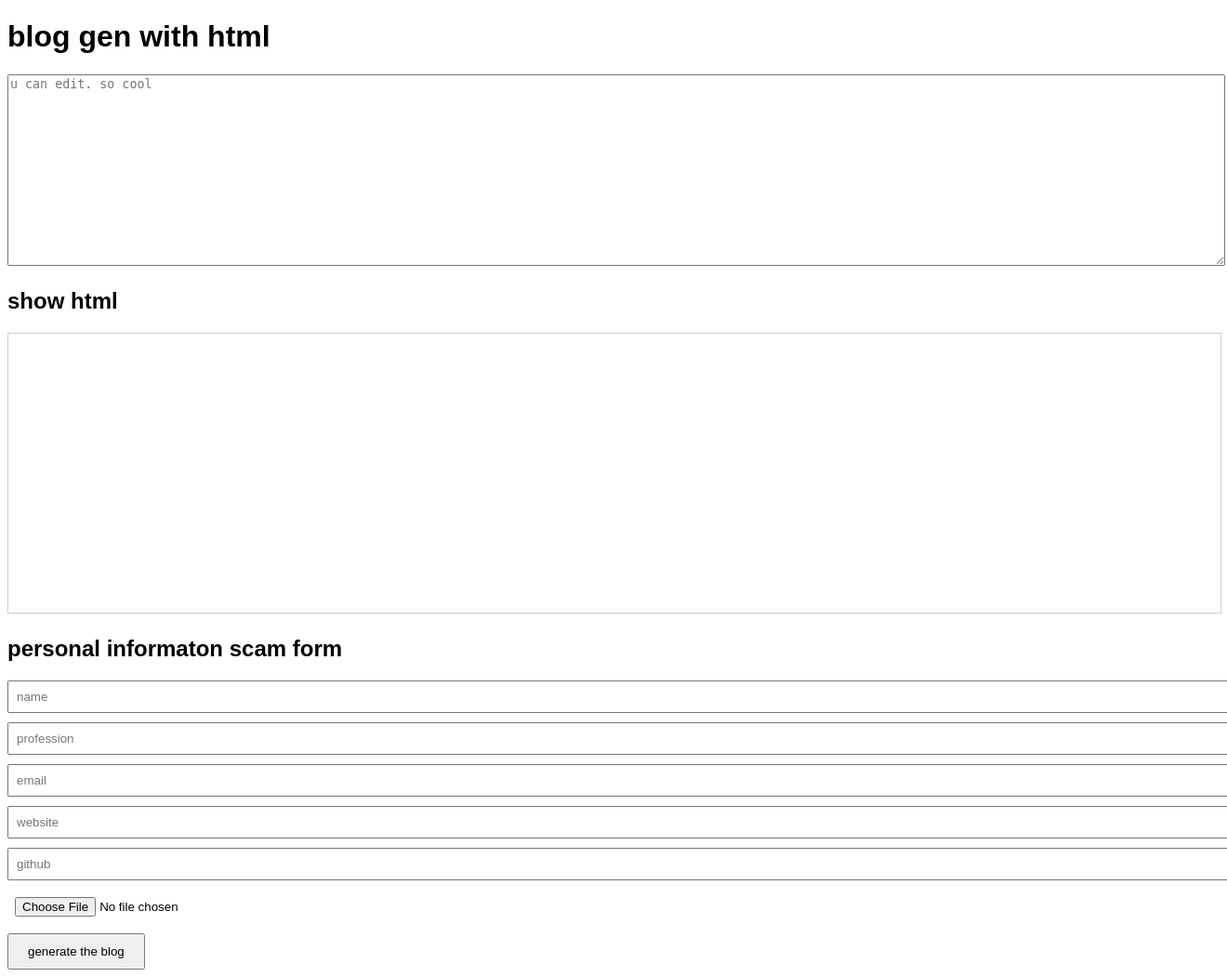
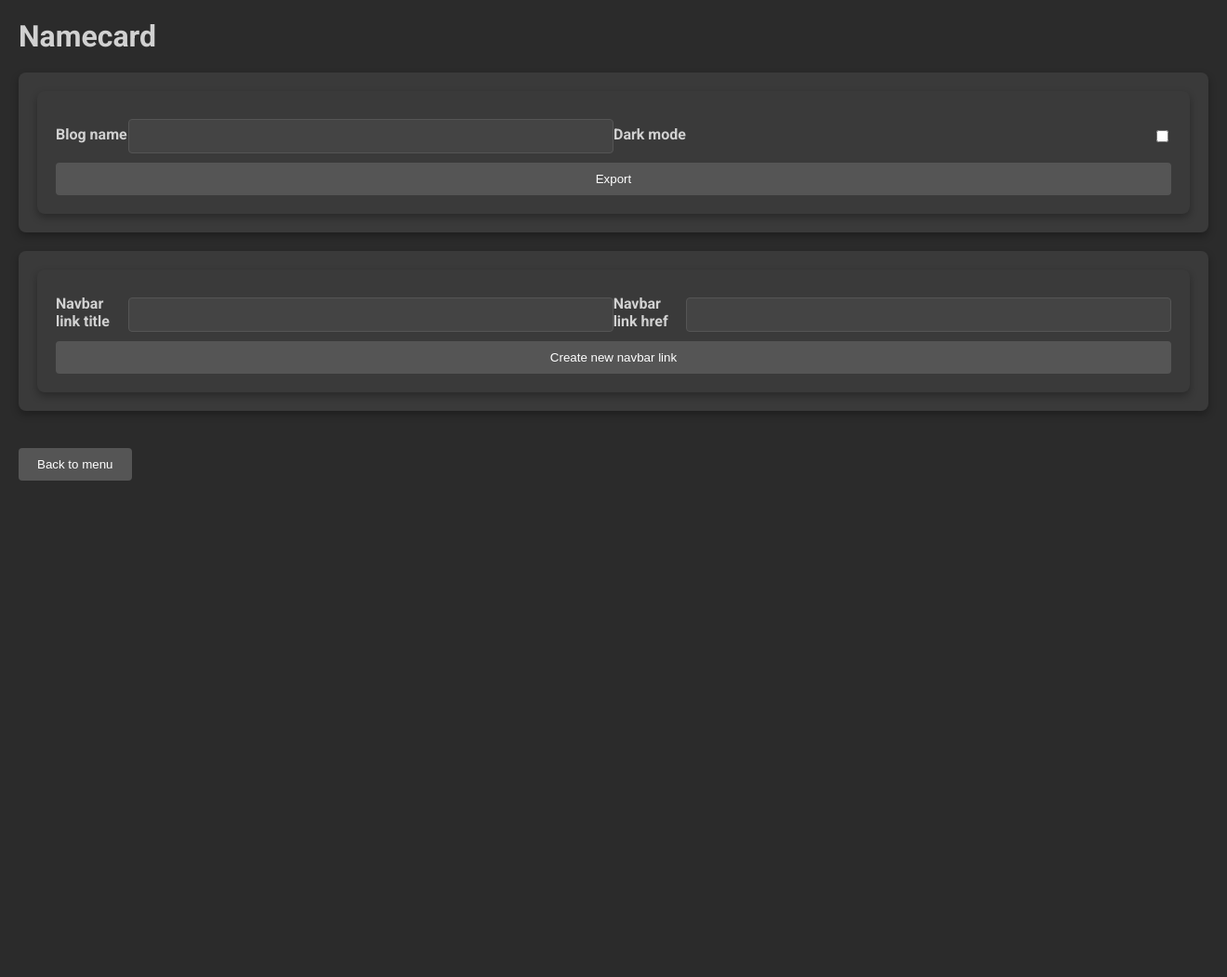
Before and after one commit to DGTV11/BlogPostManager, a Flask app: template blog-post-manager/templates/namecard.html in a window 1320 px wide; the page is wider, and only the part inside the window is pictured. Shown: that part at 93% size. After the commit the page ends 517 px from the top of that part, so only its background shows below. Run offline with Flask 3, Linux system fonts and the light colour scheme; the template is opened without the code that fills it, so the values that code supplies are empty; some libraries are stand-ins or nearby versions.

Commit message:
Finally finished procrastinating namecard.html

```diff
--- a/blog-post-manager/templates/namecard.html
+++ b/blog-post-manager/templates/namecard.html
@@ -1,189 +1,138 @@
 <!DOCTYPE html>
 <html lang="en">
 <head>
-    <meta charset="UTF-8">
-    <meta name="viewport" content="width=device-width, initial-scale=1.0">
-    <title>100% python I swear</title>
+    <title>Namecard</title>
+    <link rel="stylesheet" href="styles.css" />
     <style>
+        @import url("https://fonts.googleapis.com/css2?family=Roboto:wght@400;700&display=swap");
         body {
-        font-family: sans-serif;
+            font-family: "Roboto", sans-serif;
+            background-color: #2b2b2b;
+            color: #d1d1d1;
+            margin: 0;
+            padding: 0;
         }
-      textarea {
+        h1 {
+            text-align: left;
+            margin: 20px;
+            color: #d1d1d1;
+        }
+        .form-container, .root-div {
+            display: flex;
+            flex-direction: column;
+            gap: 20px;
+            margin: 20px;
+            padding: 20px;
+            background-color: #3a3a3a;
+            box-shadow: 0 4px 8px rgba(0, 0, 0, 0.3);
+            border-radius: 8px;
+        }
+        .form-container > form, .root-div > form {
+            display: flex;
+            flex-direction: column;
+            padding: 20px;
+            background-color: #3a3a3a;
+            box-shadow: 0 4px 8px rgba(0, 0, 0, 0.3);
+            border-radius: 8px;
+            transition: box-shadow 0.3s, transform 0.3s;
+        }
+        .form-container > form:hover, .root-div > form:hover {
+            box-shadow: 0 8px 16px rgba(0, 0, 0, 0.5);
+            transform: scale(1.01);
+        }
+        form div {
+            display: flex;
+            flex-direction: row;
+            justify-content: space-between;
+            align-items: center;
             width: 100%;
-        height: 200px;
         }
-      iframe {
+        label {
+            font-weight: bold;
+            margin-bottom: 5px;
+        }
+        input[type="text"],
+        textarea,
+          select {
               width: 100%;
-        height: 300px;
-        border: 1px solid #ccc;
+              max-width: 500px;
+              padding: 10px;
+              margin: 10px 0;
+              border: 1px solid #555;
+              border-radius: 4px;
+              background-color: #444;
+              color: #ddd;
+              transition: background-color 0.3s, border-color 0.3s, transform 0.3s;
           }
-      .form-container {
-        margin-top: 20px;
+          input[type="text"]:focus,
+          textarea:focus,
+          select:focus {
+              border-color: #6a6a6a;
+              background-color: #363636;
+              transform: scale(1.01);
           }
-      .form-container input, .form-container textarea {
-        width: 100%;
-        margin-bottom: 10px;
-        padding: 8px;
+          input[type="submit"],
+          button {
+              background-color: #555;
+              color: white;
+              padding: 10px 20px;
+              border: none;
+              border-radius: 4px;
+              cursor: pointer;
+              transition: background-color 0.3s, transform 0.3s;
           }
-      .form-container button {
-        padding: 10px 20px;
+          input[type="submit"]:hover,
+          button:hover {
+              background-color: #777;
+              transform: scale(1.05);
+          }
+          a {
+              text-decoration: none;
+              color: inherit;
+          }
+          button a {
+              color: white;
+          }
+          button {
+              margin: 20px;
           }
       </style>
   </head>
   <body>
-    <h1>blog gen with html</h1>
-    <textarea id="htmlbox" placeholder="u can edit. so cool"></textarea><br>
-    <h2>show html</h2>
-    <iframe id="shownhtml"></iframe>
-
+      <h1>Namecard</h1> <!--TODO: FIX NAMECARD PAGE UP-->
       <div class="form-container">
-      <h2>personal informaton scam form</h2>
-      <form id="infoform">
-        <input type="text" id="name" placeholder="name"><br>
-        <input type="text" id="title" placeholder="profession"><br>
-        <input type="email" id="email" placeholder="email"></textarea><br>
-        <input type="url" id="website" placeholder="website"></textarea><br>
-        <input type="url" id="github" placeholder="github"></textarea><br>
-        <input type="file" id="img" accept="image/*">
-        <button type="button" onclick="generateblog()">generate the blog</button>
+          <form method="post">
+              <div>
+                  <div>
+                      <label for="blog_name">Blog name</label>
+                      <input id="blog_name" name="blog_name" type="text" />
+                  </div>
+                  <div>
+                      <label for="dark_mode">Dark mode</label>
+                      <input type="checkbox" id="dark_mode" name="dark_mode" />
+                  </div>
+              </div>
+              <input name="btn" type="submit" value="Export" />
           </form>
       </div>
-
-    <script>
-      const textarea = document.getElementById('htmlbox')
-      const iframe = document.getElementById('shownhtml')
-
-      textarea.addEventListener('input', () => {
-        const content = textarea.value
-        iframe.srcdoc = content
-      })
-
-      const defaultimg = 'https://www.booksie.com/files/profiles/22/mr-anonymous.png'
-
-      function generateblog() {
-        const name = document.getElementById('name').value;
-        const title = document.getElementById('title').value;
-        const email = document.getElementById('email').value;
-        const website = document.getElementById('website').value;
-        const github = document.getElementById('github').value;
-        const imgfile = document.getElementById('img').files[0];
-        const reader = new FileReader();
-
-    reader.onload = function(e) {
-          const img = e.target.result || defaultimg;
-          const blogtemp = `
-          <!DOCTYPE html>
-          <html lang="en">
-            <head>
-              <meta charset="UTF-8">
-              <meta name="viewport" content="width=device-width, initial-scale=1.0">
-              <style>
-                body {
-                  font-family: sans-serif;
-                }
-                .sidebar {
-                  margin: 0;
-                  padding: 0;
-                  width: 200px;
-                  background-color: #f1f1f1;
-                  position: fixed;
-                  height: 100%;
-                  overflow: auto;
-                }
-
-                .sidebar p {
-                  text-align: center;
-                }
-
-                /* Sidebar links */
-                .sidebar a {
-                  display: block;
-                  color: black;
-                  padding: 16px;
-                  text-decoration: none;
-                }
-
-                /* Active/current link */
-                .sidebar a.active {
-                  background-color: #04AA6D;
-                  color: white;
-                }
-
-                /* Links on mouse-over */
-                .sidebar a:hover:not(.active) {
-                  background-color: #555;
-                  color: white;
-                }
-
-                /* Page content. The value of the margin-left property should match the value of the sidebar's width property */
-                div.content {
-                  margin-left: 200px;
-                  padding: 1px 16px;
-                  height: 1000px;
-                }
-
-/* On screens that are less than 700px wide, make the sidebar into a topbar */
-                @media screen and (max-width: 700px) {
-                  .sidebar {
-                    width: 100%;
-                    height: auto;
-                    position: relative;
-                  }
-                  .sidebar a {float: left;}
-                  div.content {margin-left: 0;}
-                }
-
-/* On screens that are less than 400px, display the bar vertically, instead of horizontally */
-                @media screen and (max-width: 400px) {
-                  .sidebar a {
-                    text-align: center;
-                    float: none;
-                  }
-                }
-                .form-container input, .form-container textarea {
-                  width: 100%;
-                  margin-bottom: 10px;
-                  padding: 8px;
-                }
-                .form-container button {
-                  padding: 10px 20px;
-                }
-                .circle-mask {
-                  width: 150px;
-                  height: 150px;
-                  border-radius: 50%;
-                  overflow: hidden;
-                  display: flex;
-                  justify-content: center;
-                  align-items: center;
-                }
-                .circle-mask img {
-                  width: 100%;
-                  height: auto;
-                }
-              </style>
-
-                <div class="sidebar">
-                  <div class="cricle-mask">
-                    <img src="${img}"></img>
+      <div class="root-div">
+          {% for link_name, link_href in link_names_n_hrefs.items() %}
+          <form method="post">
+              <p>{{link_name}}: {{link_href}}</p>
+              <input type="hidden" name="link_name" value="{{link_name}}" />
+              <input type="submit" name="btn" value="Delete navbar link" />
+          </form>
+          {% endfor %}
+          <form class="make-post" method="post">
+              <div>
+                  <label for="title">Navbar link title</label>
+                  <input type="text" name="title" value="{{request.form['title']}}" />
+                  <label for="href">Navbar link href</label>
+                  <input type="text" name="href" value="{{request.form['href']}}" />
               </div>
-                  <h1>${name}</h1>
-                  <p>${title}</p>
-                  <p><a href='mailto:${email}'>Email</a></p>
-                  <p><a href='${website}'>Website</a></p>
-                  <p><a href='${github}'>GitHub</a></p>
+              <input type="submit" name="btn" value="Create new navbar link" />
+          </form>
       </div>
-              `
-              textarea.value = blogtemp
-              iframe.srcdoc = blogtemp
-            }
-
-              if (imgfile) {
-                  reader.readAsDataURL(imgfile);
-                } else {
-                  reader.onload({ target: { result: defaultimg } })
-                }
-              }
-    </script>
+      <button><a href="/">Back to menu</a></button>
   </body>
 </html>
```
Lines whose indentation alone changed are shown as unchanged.
